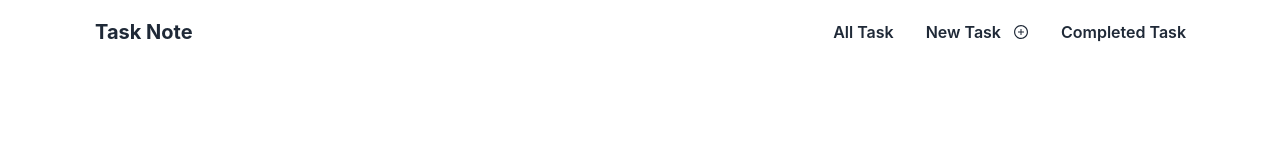
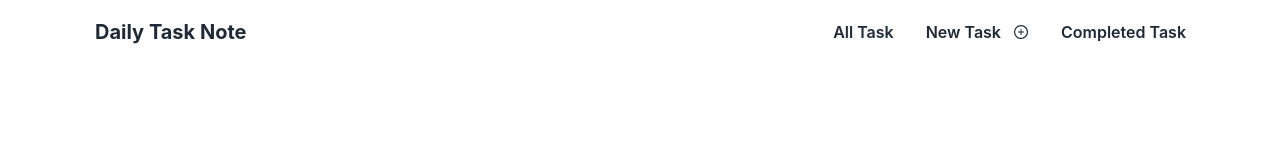
Before and after one commit to mehedy201/Task-App-Client-site, a React (Create React App) app: page / in a window 1280 px wide. Shown: the top 160 px of the page. Built offline with nearby package versions, Linux system fonts and the light colour scheme.

Commit message:
fixed logo text link

```diff
--- a/src/Shared/Header/Header.js
+++ b/src/Shared/Header/Header.js
@@ -34,7 +34,7 @@ const Header = () => {
                 <li><Link to={'completed-task'} className="font-semibold">Completed Task</Link></li>
             </ul>
           </div>
-          <a href="#" className="font-bold btn btn-ghost normal-case text-xl">Task Note</a>
+          <Link to={'/'} className="font-bold btn btn-ghost normal-case text-xl">Daily Task Note</Link>
         </div>
         <div className="navbar-end hidden lg:flex">
           <ul className="menu menu-horizontal p-0">
```
